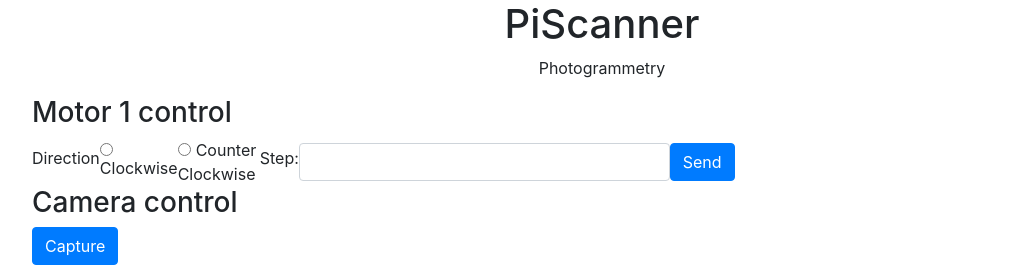
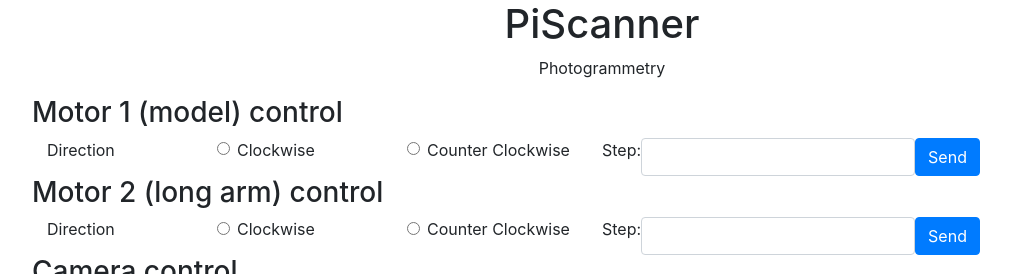
Before and after one commit to ngochai/piscanner, a Flask app: page / in a window 1280 px wide. Shown: the top 274 px of the page, without its empty margins (38-1049 px from the left). Run offline with Flask 2, Linux system fonts and the light colour scheme; parts of the project's set-up code (start-up, migrations or seed data) failed here and were passed over; some libraries are stand-ins or nearby versions.

Commit message:
log to var/log

```diff
--- a/web/main.py
+++ b/web/main.py
@@ -9,7 +9,7 @@ import subprocess
 import gphoto2 as gp
 
 path = os.path.dirname(os.path.realpath(__file__))
-logging.basicConfig(filename=path + '/piscanner.log', level=logging.DEBUG, format='%(asctime)s %(levelname)s %(name)s %(threadName)s : %(message)s')
+logging.basicConfig(filename='/var/log/piscannerweb.log', level=logging.DEBUG, format='%(asctime)s %(levelname)s %(name)s %(threadName)s : %(message)s')
 
 #Nema 17 Stepper Motor 42x23 17HS4023
 m1_GPIO_pins = (14, 15, 18) # Microstep Resolution MS1-MS3 -> GPIO Pinm1_
@@ -22,10 +22,6 @@ m2_direction= 17       # Direction -> GPIO Pin
 m2_step = 27      # Step -> GPIO Pin
 motor2 = RpiMotorLib.A4988Nema(m2_direction, m2_step, m2_GPIO_pins, "A4988")
 
-
-#callback_obj = gp.check_result(gp.use_python_logging())
-camera = gp.Camera()
-camera.init()
 
 app = Flask(__name__)
 
@@ -57,25 +53,18 @@ def m2():
 
 @app.route("/takephoto")
 def takephoto():
-    #filename = path + "/static/images/cam/" + request.args.get("filename")
-    #app.logger.debug("Filename is " + filename)
-    #result = runcommand(['gphoto2', '--auto-detect'])
-    #app.logger.debug(result)
-    #result = runcommand(['gphoto2', '--set-config','capturetarget=1'])
-    #app.logger.debug(result)
-    #result = runcommand(['gphoto2', '--filename', ' /home/pi/piscanner/web/static/images/cam/output.jpg', '--capture-image-and-download'])
-    #result = runcommand(['gphoto2', 'list-files', '--debug'])
-    #app.logger.debug(result)
-
+    camera = gp.Camera()
+    camera.init()
     app.logger.debug('Capturing image')
     file_path = camera.capture(gp.GP_CAPTURE_IMAGE)
-    app.logger.debug('Camera file path: {0}/{1}'.format(file_path.folder, file_path.name))
-    target = '/home/pi/piscanner/web/static/images/cam/output.jpg'
-    app.logger.debug('Copying image to', target)
+    target_dir = os.path.join(path, 'web', 'static', 'images', ' cam')
+    os.mkdir(target_dir)
+    target_file = os.path.join(target_dir, 'output.jpg')
+    app.logger.debug('Copying image to', target_file)
     camera_file = camera.file_get(
         file_path.folder, file_path.name, gp.GP_FILE_TYPE_NORMAL)
-    camera_file.save(target)
-
+    camera_file.save(target_file)
+    camera.exit()
     return Response(status = 200)
 
 
--- a/web/static/javascripts/piscanner.js
+++ b/web/static/javascripts/piscanner.js
@@ -76,5 +76,16 @@ function takephoto() {
         imgsrc='<img src="static/images/cam/' + jpgname + '" class="img-fluid">';
         $("#photo-container").append(imgsrc);
     });
+}
 
+function motor(motor) {
+  url = motor == 1 ? "/m1" : "/m2";
+  mname = motor == 1 ? "motor1" : "motor2";
+  cw = $('input[name="'+mname+'dir"]:checked').val() == 'cw' ? 1 : 0;
+  step = $('#'+mname+'step').val();
+  $.ajax({
+    url: url,
+    data: { cw: cw, step: step }
+  }).done(function() {
+  });
 }
--- a/web/templates/index.html
+++ b/web/templates/index.html
@@ -15,30 +15,76 @@
         </div>
         <form class="form-horizontal">
           <div class="container">
+
             <div class="row">
-                <h3>Motor 1 control</h3>
-                <div class="input-group">
-                    <div class="form-check-inline">
+                <h3>Motor 1 (model) control</h3>
+            </div>
+
+            <div class="row">
+                <div class="col-md-2">
                     <label for="motor1">Direction</label>
+                </div>
+                <div class="col-md-2">
                     <label class="form-check-label">
-                            <input type="radio" class="form-check-input" name="optradio">Clockwise
+                        <input type="radio" class="form-check-input" name="motor1dir" value="cw">Clockwise
                     </label>
+                </div>
+                <div class="col-md-2">
                     <label class="form-check-label">
-                            <input type="radio" class="form-check-input" name="optradio">Counter Clockwise
+                        <input type="radio" class="form-check-input" name="motor1dir" value="ccw">Counter Clockwise
                     </label>
+                </div>
+                <div class="col-md2">
                     <label for="usr">Step:</label>
-                        <input type="text" class="form-control" id="step">
-                        <button type="button" class="btn btn-primary">Send</button>
+                </div>
+                <div class="col-md2">
+                    <input type="text" class="form-control" id="motor1step">
+                </div>
+                <div class="col-md2">
+                    <button type="button" class="btn btn-primary" onclick="motor(1)">Send</button>
                 </div>
             </div>
+
+            <div class="row">
+                <h3>Motor 2 (long arm) control</h3>
             </div>
+
+            <div class="row">
+                <div class="col-md-2">
+                    <label for="motor1">Direction</label>
+                </div>
+                <div class="col-md-2">
+                    <label class="form-check-label">
+                        <input type="radio" class="form-check-input" name="motor2dir" value="cw">Clockwise
+                    </label>
+                </div>
+                <div class="col-md-2">
+                    <label class="form-check-label">
+                        <input type="radio" class="form-check-input" name="motor2dir" value="ccw">Counter Clockwise
+                    </label>
+                </div>
+                <div class="col-md2">
+                    <label for="usr">Step:</label>
+                </div>
+                <div class="col-md2">
+                    <input type="text" class="form-control" id="motor2step">
+                </div>
+                <div class="col-md2">
+                    <button type="button" class="btn btn-primary" onclick="motor(2)">Send</button>
+                </div>
+            </div>
+
             <div class="row">
                 <h3>Camera control</h3>
+            </div>
+
+            <div class="row">
                 <div class="input-group">
                     <div class="form-check-inline">
                         <button type="button" class="btn btn-primary" onclick="takephoto()">Capture</button>
                     </div>
                     <div id="photo-container">
+                        <img src="static/images/cam/output.jpg" class="img-fluid">
                     </div>
                 </div>
             </div>
```
Also changed, not shown: 1 other file. Lines whose indentation alone changed are shown as unchanged.
